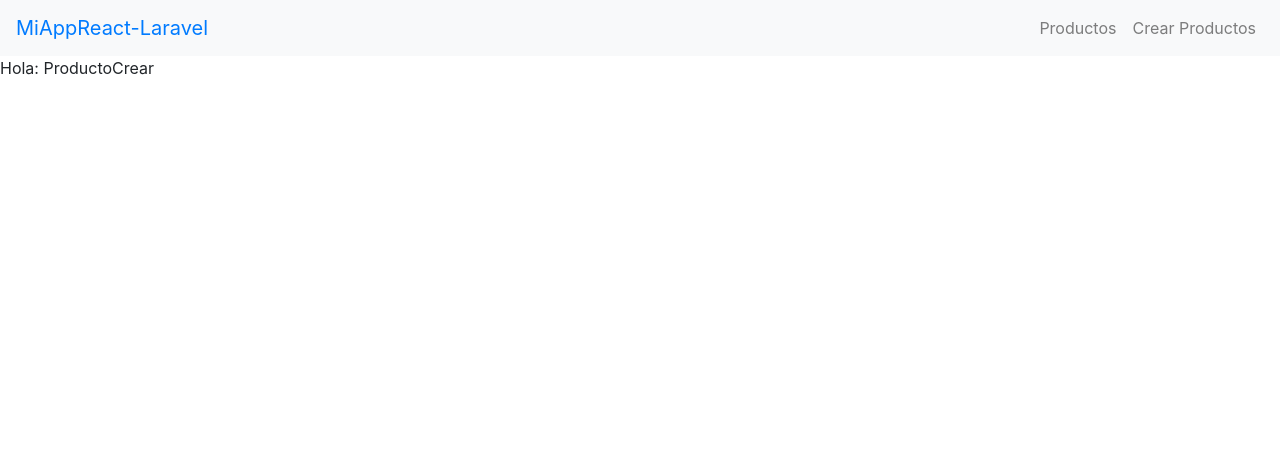
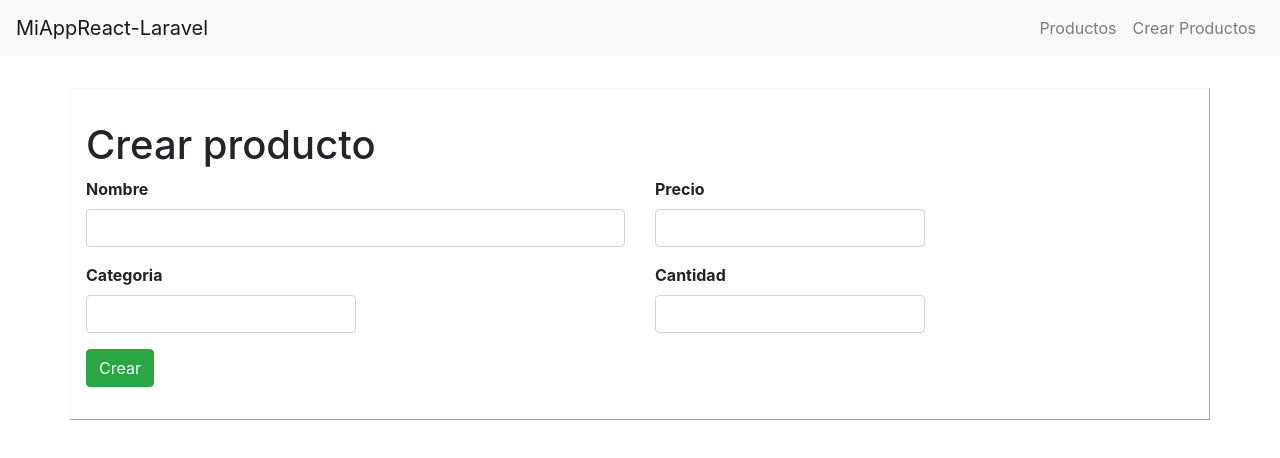
Before and after one commit to ylrtests/WebApp-React-ej.Youtube, a React (Create React App) app: page /producto/crear in a window 1280 px wide. Shown: the top 458 px of the page. Built offline with nearby package versions, Linux system fonts and the light colour scheme.

Commit message:
Add initial Form in ProductoCrear component

```diff
--- a/src/components/Navigation.js
+++ b/src/components/Navigation.js
@@ -31,9 +31,7 @@ class Navigation extends Component {
         return (
             <div>
                 <Navbar color="light" light expand="md">
-                    <NavbarBrand>
-                        <Link to="/">MiAppReact-Laravel</Link>
-                    </NavbarBrand>
+                    <NavbarBrand href="/">MiAppReact-Laravel</NavbarBrand>
                     <NavbarToggler onClick={this.toggle} />
                     <Collapse isOpen={this.state.isOpen} navbar>
                         <Nav className="ml-auto" navbar>
--- a/src/index.css
+++ b/src/index.css
@@ -12,3 +12,9 @@ code {
   font-family: source-code-pro, Menlo, Monaco, Consolas, "Courier New",
     monospace;
 }
+
+.borderForm{
+  border: 1px outset whitesmoke;
+  padding: 2em;
+  margin: 2em;
+}
--- a/src/pages/producto/ProductoCrear.js
+++ b/src/pages/producto/ProductoCrear.js
@@ -1,30 +1,96 @@
-import React, {Component} from "react"
+import React, { Component } from "react"
 import { Formik, Form, Field } from 'formik';
 import * as Yup from 'yup';
 
+// Esquema de validaciones
 const ProductoSchema = Yup.object().shape({
     name: Yup.string()
-    .min(2, 'Too Short!')
-    .max(50, 'Too Long!')
-    .required('Required'),
-  lastName: Yup.string()
-    .min(2, 'Too Short!')
-    .max(50, 'Too Long!')
-    .required('Required'),
-  email: Yup.string()
-    .email('Invalid email')
-    .required('Required'),
+        .min(2, 'Demasiado corto!')
+        .max(50, 'Demasiado largo!')
+        .required('Requerido'),
+    price: Yup.number()
+        .required('Requerido'),
+    category_id: Yup.number()
+        .required('Requerido'),
+    quantity: Yup.number()
+        .required('Requerido'),
 });
 
-// 'name', 'price', 'category_id', 'quantity', 'status'
 
 class ProductoCrear extends Component {
 
-    render(){
-        return(
-            <div>
-                <p>Hola: ProductoCrear</p>
-            </div>
+    handleForm(values) {
+        console.log(values)
+    }
+
+    render() {
+        return (
+            <div className="container borderForm">
+                <div className="row">
+                    <h1 className="col-md-6">Crear producto</h1>
+                </div>
+
+                <Formik
+                    initialValues={{
+                        name: '',
+                        price: '',
+                        category_id: '',
+                        quantity: ''
+                    }}
+                    validationSchema={ProductoSchema}
+                    onSubmit={(value) => {
+                        this.handleForm(value)
+                    }}
+                >
+                    {({ errors, touched }) => (
+                        <Form>
+                            <div className="row">
+                                <div className="col-md-6 form-group">
+                                    <label htmlFor = "name"><strong>Nombre</strong></label>
+                                    <Field name="name" className="form-control" />
+                                    {errors.name && touched.name ? (
+                                        <div className="text-danger">{errors.name}</div>
+                                    ) : null}
+                                </div>
+
+                                <div className="col-md-6 form-group">
+                                    <label htmlFor = "price"><strong>Precio</strong></label>
+                                    <Field name="price" className="form-control col-md-6" />
+                                    {errors.price && touched.price ? (
+                                        <div className="text-danger">{errors.price}</div>
+                                    ) : null}
+                                </div>
+
+                                <div className="col-md-6 form-group">
+                                    <label htmlFor = "category_id"><strong>Categoria</strong></label>
+                                    <Field name="category_id" className="form-control col-md-6" />
+                                    {errors.category_id && touched.category_id ? (
+                                        <div className="text-danger">{errors.category_id}</div>
+                                    ) : null}
+                                </div>
+
+                                <div className="col-md-6 form-group">
+                                    <label htmlFor = "quantity"><strong>Cantidad</strong></label>
+                                    <Field name="quantity" className="form-control col-md-6" />
+                                    {errors.quantity && touched.quantity ? (
+                                        <div className="text-danger">{errors.quantity}</div>
+                                    ) : null}
+                                </div>
+                            </div>
+                            <div className="row">
+                                <div className="col-12">
+                                <button className="btn btn-success" type="submit">Crear</button>
+                                </div>
+
+                            </div>
+
+
+                        </Form>
+
+                    )}
+                </Formik>
+
+            </div >
         )
     }
 }
```
Also changed, not shown: src/components/CategoriasProductoSelect.js (added, +22 -0 lines).
